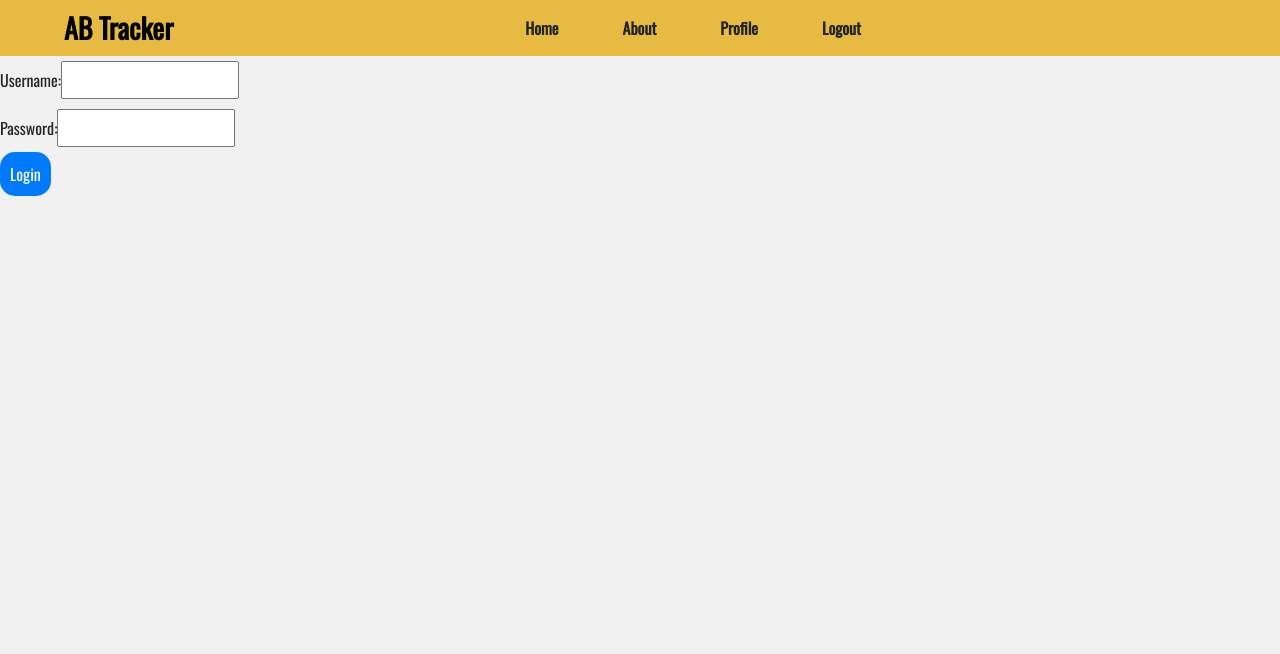
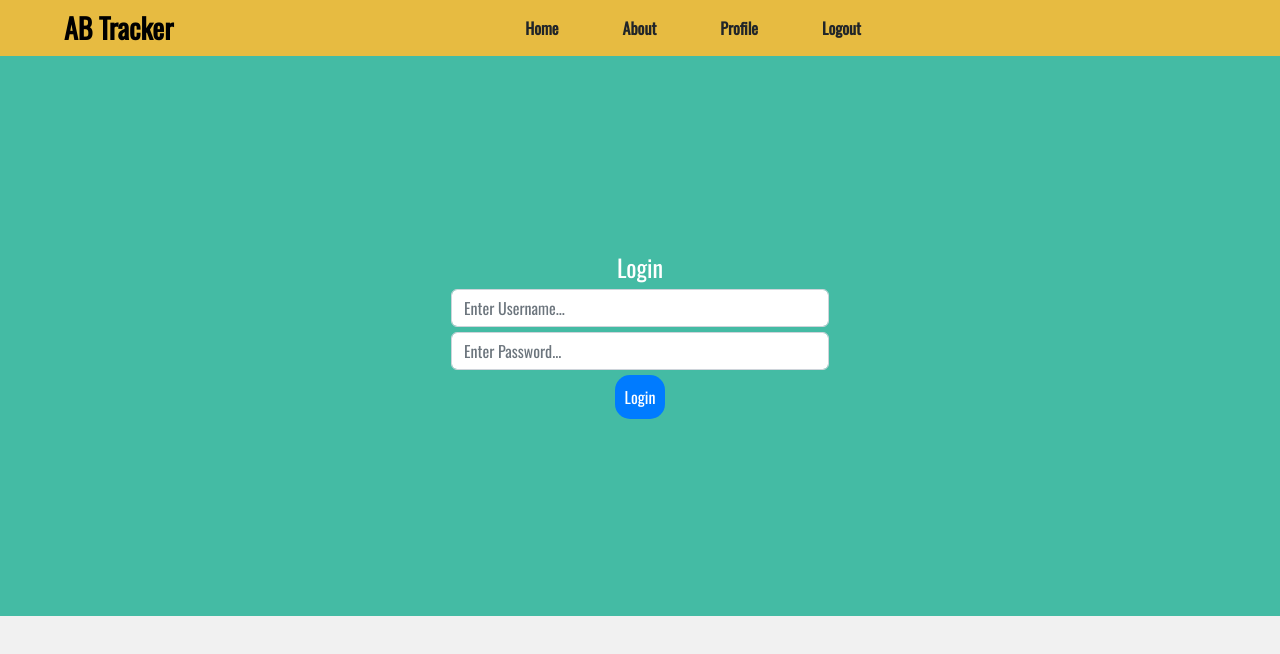
Before and after one commit to WildHeat/Progress-front-end, a React (Create React App) app: page /login in a window 1280 px wide. Shown: the top 654 px of the page. Built offline with nearby package versions, Linux system fonts and the light colour scheme.

Commit message:
updated style for register and login page

```diff
--- a/src/App.css
+++ b/src/App.css
@@ -251,3 +251,20 @@ table {
 tr:nth-child(even) {
   background-color: #dddddd;
 }
+
+.register-page-container,
+.login-page-conatiner {
+  background-color: #44bba4;
+  display: flex;
+  justify-content: center;
+  height: 70vh;
+  align-items: center;
+  text-align: center;
+}
+
+.register-container,
+.login-container {
+  color: white;
+  width: max(30%, 20rem);
+  border: solid #44bba4;
+}
--- a/src/components/AddUserForm.js
+++ b/src/components/AddUserForm.js
@@ -47,11 +47,13 @@ function AddUserForm() {
   }
 
   return (
-    <div>
+    <div className="register-page-container">
+      <div className="register-container">
+        <h4>Register</h4>
         <form onSubmit={(e) => handleSubmit(e)}>
           <input
             onChange={(e) => handleChange(e)}
-          value={data.username || ""}
+            value={data.username}
             type="text"
             className="form-control"
             id="username"
@@ -59,7 +61,7 @@ function AddUserForm() {
           />
           <input
             onChange={(e) => handleChange(e)}
-          value={data.password || ""}
+            value={data.password}
             type="password"
             className="form-control"
             id="password"
@@ -76,6 +78,7 @@ function AddUserForm() {
           <input type="submit" value="Start Your Journey" />
         </form>
       </div>
+    </div>
   );
 }
 
--- a/src/components/Login.js
+++ b/src/components/Login.js
@@ -39,21 +39,25 @@ const Login = () => {
   }
 
   return (
-    <>
+    <div className="login-page-conatiner">
+      <div className="login-container">
+        <h4>Login</h4>
         <div>
-        <label htmlFor="username">Username:</label>
           <input
             type="text"
+            className="form-control"
             id="username"
             value={username}
             onChange={(e) => setUsername(e.target.value)}
+            placeholder="Enter Username..."
           />
         </div>
         <div>
-        <label htmlFor="password">Password:</label>
           <input
             type="password"
+            className="form-control"
             id="password"
+            placeholder="Enter Password..."
             value={password}
             onChange={(e) => setPassword(e.target.value)}
           />
@@ -63,7 +67,8 @@ const Login = () => {
             Login
           </button>
         </div>
-    </>
+      </div>
+    </div>
   );
 };
 
--- a/src/components/SkillView/SkillView.css
+++ b/src/components/SkillView/SkillView.css
@@ -11,7 +11,8 @@ progress {
   height: 20px;
 }
 
-button {
+button,
+input[type="submit"] {
   background-color: #007bff;
   color: white;
   border: none;
@@ -30,13 +31,11 @@ input {
   margin: 5px 0;
 }
 
-/* Styling for Exp Entries section and Goals section */
 #addExpSection,
 #addGoalSection {
   margin-top: 20px;
 }
 
-/* Styling for LinePlot component */
 .LinePlot {
   width: 100%;
   height: 300px;
```
Lines whose indentation alone changed are shown as unchanged.
